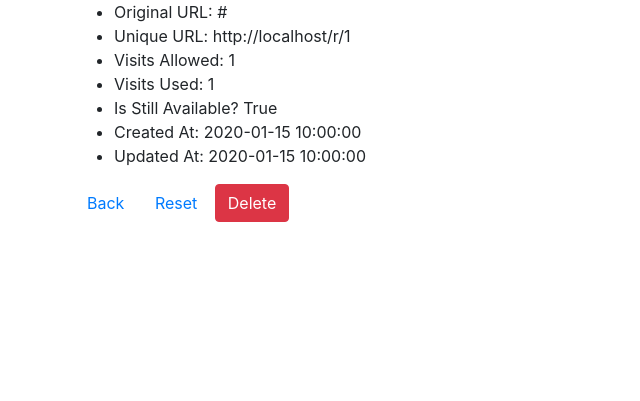
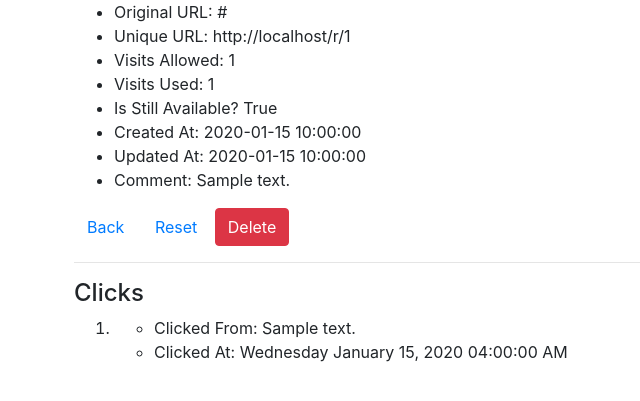
Before and after one commit to clarke/limited-use-links, a Flask app: page /links/1 in a window 1280 px wide. Shown: the part 56-457 px from the top of the page, without its empty margins (11-651 px from the left). Run offline with Flask 2, Linux system fonts and the light colour scheme; a user stored in the database is signed in; tables that the repository leaves empty hold one stand-in row (values such as "Sample post"); some libraries are stand-ins or nearby versions.

Commit message:
Showing clicks for links

```diff
--- a/app/mod_link/controllers.py
+++ b/app/mod_link/controllers.py
@@ -41,7 +41,8 @@ def create():
             link = Link(original_url=form.original_url.data,
                         visits_allowed=form.visits_allowed.data,
                         unique_id=str(uuid.uuid4()),
-                        user_id=current_user.id)
+                        user_id=current_user.id,
+                        comment=form.comment.data)
             db.session.add(link)
             db.session.commit()
             return redirect(url_for('link.index'))
--- a/app/mod_link/forms.py
+++ b/app/mod_link/forms.py
@@ -7,6 +7,7 @@ from datetime import datetime
 class LinkForm(FlaskForm):
     original_url = StringField('original_url', validators=[DataRequired()])
     visits_allowed = StringField('visits_allowed', default=1)
+    comment = StringField('comment')
 
 
 class LinkDeleteForm(FlaskForm):
--- a/app/mod_link/models.py
+++ b/app/mod_link/models.py
@@ -1,5 +1,6 @@
 from app import db
 from datetime import datetime
+import pytz
 
 
 class Base(db.Model):
@@ -23,6 +24,7 @@ class Link(Base):
     clicks = db.relationship('Click', backref='links', lazy=True)
     user_id = db.Column(db.Integer, db.ForeignKey('users.id'))
     is_available = db.Column(db.Boolean, nullable=False, default=True)
+    comment = db.Column(db.Text)
 
 
 class Click(Base):
@@ -30,3 +32,10 @@ class Click(Base):
 
     ip_address = db.Column(db.String(80), nullable=False)
     link_id = db.Column(db.Integer, db.ForeignKey('links.id'))
+
+    def local_timestamp(self):
+        utc = pytz.utc
+        central = pytz.timezone('US/Central')
+        # Sat Jul 9 20:07:01 2022
+        time_format = '%A %B %d, %Y %I:%M:%S %p'
+        return utc.localize(self.created_at).astimezone(central).strftime(time_format)
--- a/app/templates/links/create.html
+++ b/app/templates/links/create.html
@@ -17,6 +17,12 @@
       <small id="allowedVisitsHelp" class="form-text text-muted">The number of times someone is allowed to click link.</small>
     </div>
 
+    <div class="form-group">
+      <label for="amount">Comment</label>
+      {{ form.comment(size=256, class="form-control")  }}
+      <small id="commentHelp" class="form-text text-muted">Additional information about this link.</small>
+    </div>
+
     <input type="submit" class="btn btn-primary" value="Create">
     <a href="{{url_for('link.index')}}" class="btn btn-primary" role="button">Cancel</a>
 </form>
--- a/app/templates/links/show.html
+++ b/app/templates/links/show.html
@@ -17,8 +17,8 @@
     <li>Is Still Available? {{ link['is_available'] }}</li>
     <li>Created At: {{ link['created_at'] }}</li>
     <li>Updated At: {{ link['updated_at'] }}</li>
+    <li>Comment: {{ link['comment'] }}</li>
 </ul>
-<span class="badge badge-primary">{{ link['created'] }}</span>
 
 <form method="post" action="{{ url_for('link.delete') }}" name="delete_link">
     {{ form.csrf_token }}
@@ -27,4 +27,19 @@
     <a href="{{ url_for('link.reset', id=link.id) }}" class="btn btn-link" role="button">Reset</a>
     <a onclick="confirm_delete();" class="btn btn-danger" role="button">Delete</a>
 </form>
+
+<hr />
+<h4>Clicks</h4>
+
+<ol>
+  {% for click in link.clicks %}
+  <li>
+      <ul>
+          <li> Clicked From: {{ click['ip_address'] }}</li>
+          <li>Clicked At: {{ click.local_timestamp() }}</li>
+      </ul>
+  </li>
+  {% endfor %}
+</ol>
+
 {% endblock %}
--- a/requirements.txt
+++ b/requirements.txt
@@ -17,3 +17,4 @@ python-editor==1.0.4
 six==1.15.0
 flake8==3.8.3
 pytest==5.4.1
+pytz==2022.1
```
Also changed, not shown: app/templates/links/index.html (+13 -9 lines).
